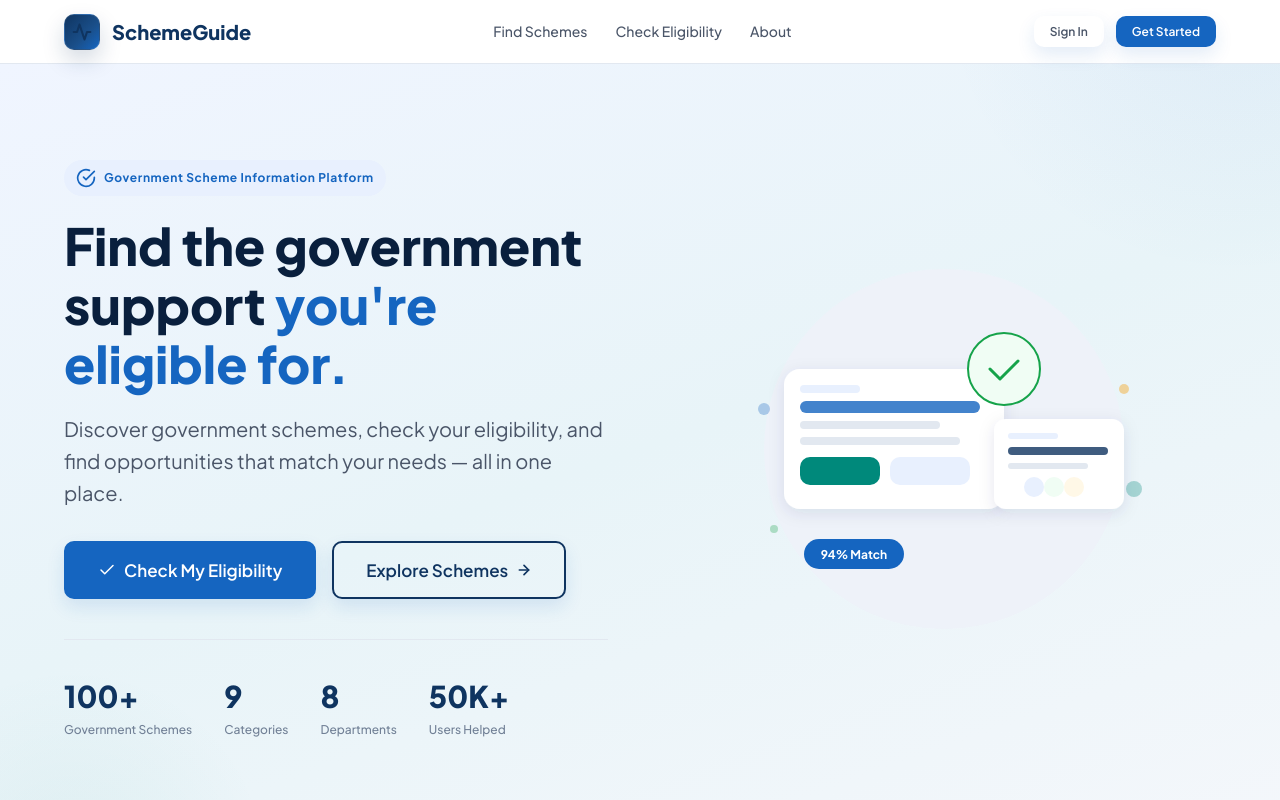
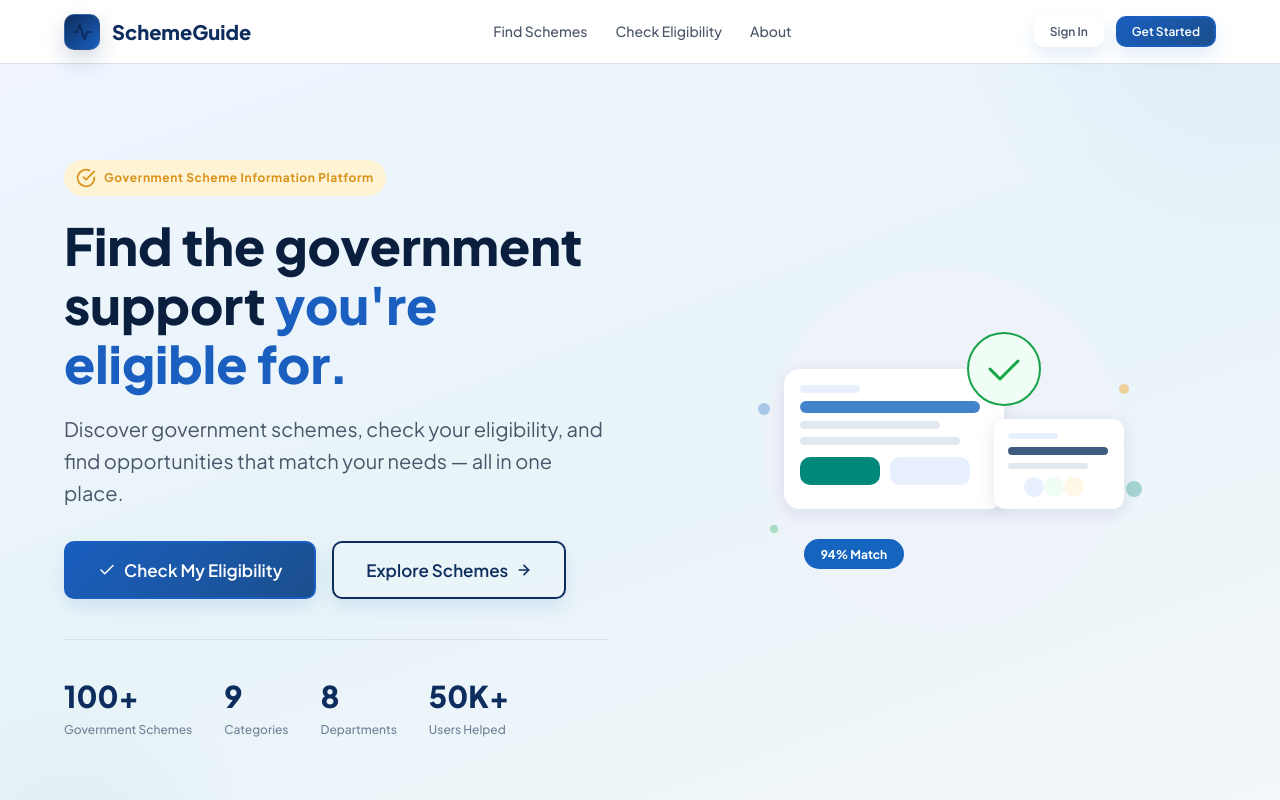
Before and after one commit to k0518ishore-tech/Governmentscheme_eligibility_engine, a plain HTML site: page index.html in a window 1280 px wide. Shown: the top 800 px of the page. Drawn offline with Linux system fonts and the light colour scheme.

Commit message:
Colour palatte modified and UI small changes

```diff
--- a/css/styles.css
+++ b/css/styles.css
@@ -5,29 +5,34 @@
 /* ── 1. CSS Custom Properties ─────────────────────────────── */
 :root {
   /* Color Palette */
-  --clr-bg:           #F4F7FB;
-  --clr-bg-alt:       #EEF2F9;
+  --clr-bg:           #F3F6FA;
+  --clr-bg-alt:       #EAF0F7;
   --clr-surface:      #FFFFFF;
-  --clr-surface-2:    #F8FAFD;
-  --clr-border:       #E2E8F0;
-  --clr-border-light: #EDF2F7;
-  --clr-brand-glow:   rgba(71, 168, 255, 0.28);
+  --clr-surface-2:    #F8FAFC;
+  --clr-border:       #D9E1EC;
+  --clr-border-light: #EDF3F9;
+  --clr-brand-glow:   rgba(21, 101, 192, 0.18);
   --clr-brand-soft:   #EAF4FF;
 
-  /* Navy */
-  --clr-navy:         #0F3460;
-  --clr-navy-light:   #1A4F8A;
+  /* Navy / Government */
+  --clr-navy:         #0D2D5E;
+  --clr-navy-light:   #1B4F8D;
   --clr-navy-dark:    #091F3D;
 
   /* Primary Blue */
-  --clr-primary:      #1565C0;
-  --clr-primary-hover:#1250A0;
-  --clr-primary-light:#E8F0FE;
+  --clr-primary:      #1A5FBF;
+  --clr-primary-hover:#134C9A;
+  --clr-primary-light:#EAF2FF;
 
   /* Teal / Positive */
-  --clr-teal:         #00897B;
-  --clr-teal-light:   #E0F2F1;
-  --clr-teal-hover:   #00796B;
+  --clr-teal:         #0E9E9A;
+  --clr-teal-light:   #DFF7F5;
+  --clr-teal-hover:   #0D7E7C;
+
+  /* Saffron / Accent */
+  --clr-saffron:      #F2B33D;
+  --clr-saffron-light:#FFF3D6;
+  --clr-saffron-dark: #D89217;
 
   /* Amber / Warning */
   --clr-amber:        #F59E0B;
@@ -240,11 +245,11 @@ small { font-size: var(--fs-sm); }
 .btn:active { transform: scale(0.98); }
 
 .btn-primary {
-  background: var(--clr-primary);
+  background: linear-gradient(135deg, var(--clr-primary) 0%, var(--clr-navy-light) 100%);
   color: #fff;
   border-color: var(--clr-primary);
 }
-.btn-primary:hover { background: var(--clr-primary-hover); border-color: var(--clr-primary-hover); }
+.btn-primary:hover { background: linear-gradient(135deg, var(--clr-primary-hover) 0%, var(--clr-navy) 100%); border-color: var(--clr-primary-hover); }
 
 .btn-navy {
   background: var(--clr-navy);
@@ -345,7 +350,7 @@ small { font-size: var(--fs-sm); }
 .badge-blue    { background: var(--clr-primary-light); color: var(--clr-primary); }
 .badge-teal    { background: var(--clr-teal-light); color: var(--clr-teal); }
 .badge-green   { background: var(--clr-green-light); color: var(--clr-green); }
-.badge-amber   { background: var(--clr-amber-light); color: var(--clr-amber-dark); }
+.badge-amber   { background: var(--clr-saffron-light); color: var(--clr-saffron-dark); }
 .badge-red     { background: var(--clr-red-light); color: var(--clr-red); }
 .badge-navy    { background: #E8EEF8; color: var(--clr-navy); }
 .badge-gray    { background: #F1F5F9; color: var(--clr-text-muted); }
@@ -504,13 +509,13 @@ small { font-size: var(--fs-sm); }
 .nav-logo-icon {
   width: 36px;
   height: 36px;
-  background: linear-gradient(135deg, var(--clr-navy), #1a4f8a 60%, var(--clr-primary));
+  background: linear-gradient(135deg, var(--clr-navy) 0%, var(--clr-primary) 100%);
   border-radius: 10px;
   display: flex;
   align-items: center;
   justify-content: center;
   box-shadow: 0 10px 22px rgba(15, 52, 96, 0.18);
-  border: 1px solid rgba(255,255,255,0.1);
+  border: 1px solid rgba(255,255,255,0.12);
 }
 .nav-links {
   display: flex;
@@ -1079,8 +1084,8 @@ tr:hover td { background: var(--clr-surface-2); }
   border: 1px solid transparent;
 }
 .alert-info    { background: var(--clr-primary-light); border-color: var(--clr-primary); color: var(--clr-primary); }
-.alert-success { background: var(--clr-green-light); border-color: var(--clr-teal); color: var(--clr-teal); }
-.alert-warning { background: var(--clr-amber-light); border-color: var(--clr-amber); color: var(--clr-amber-dark); }
+.alert-success { background: var(--clr-teal-light); border-color: var(--clr-teal); color: var(--clr-teal); }
+.alert-warning { background: var(--clr-saffron-light); border-color: var(--clr-saffron); color: var(--clr-saffron-dark); }
 .alert-error   { background: var(--clr-red-light); border-color: var(--clr-red); color: var(--clr-red); }
 
 /* ── 18. Loading States ─────────────────────────────────── */
@@ -1246,8 +1251,8 @@ tr:hover td { background: var(--clr-surface-2); }
   display: inline-flex;
   align-items: center;
   gap: var(--space-2);
-  background: var(--clr-primary-light);
-  color: var(--clr-primary);
+  background: var(--clr-saffron-light);
+  color: var(--clr-saffron-dark);
   font-size: var(--fs-xs);
   font-weight: 700;
   padding: var(--space-2) var(--space-3);
@@ -1713,13 +1718,13 @@ tr:hover td { background: var(--clr-surface-2); }
 
 /* ── 32. Dashboard Specific ─────────────────────────────── */
 .greeting-banner {
-  background: linear-gradient(135deg, var(--clr-navy) 0%, #1A4F8A 100%);
+  background: linear-gradient(135deg, var(--clr-navy) 0%, var(--clr-navy-light) 100%);
   border-radius: var(--radius-xl);
   padding: var(--space-8);
   color: white;
   position: relative;
   overflow: hidden;
-  box-shadow: 0 18px 40px rgba(15, 52, 96, 0.16);
+  box-shadow: 0 18px 40px rgba(13, 45, 94, 0.18);
   transform: translateY(0);
   transition: transform 420ms ease, box-shadow 420ms ease;
 }
```
